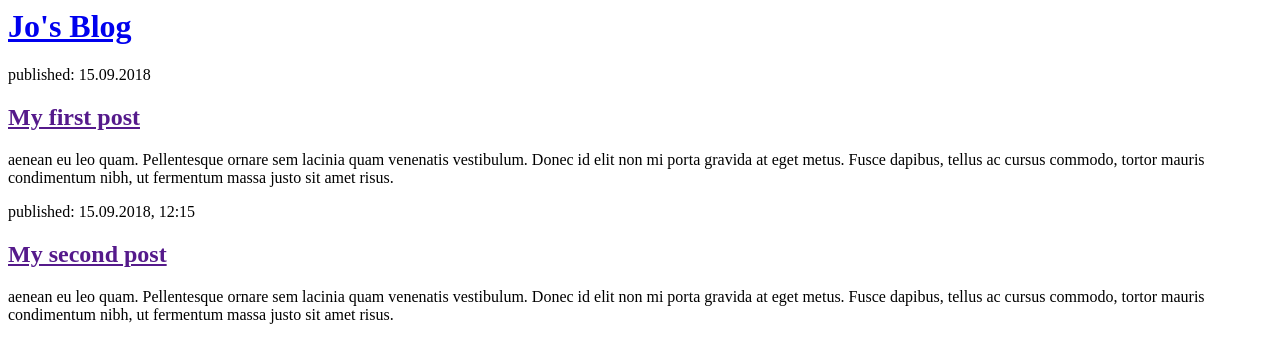
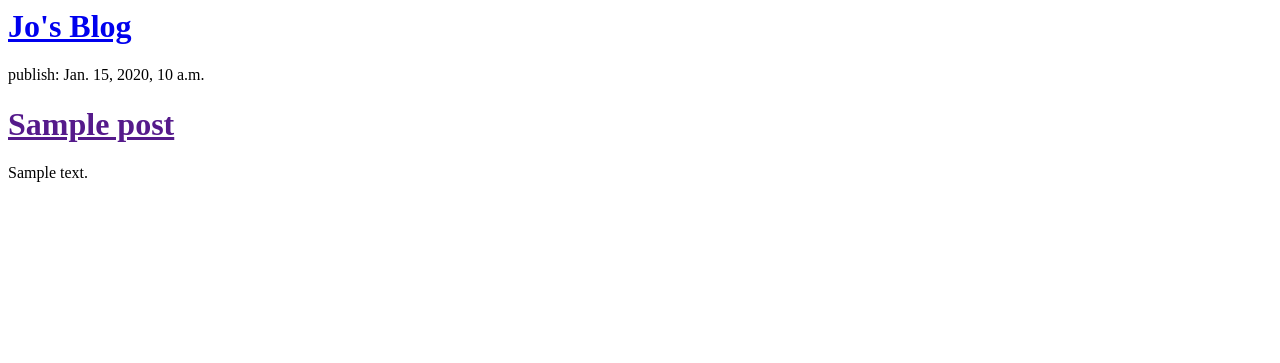
Before and after one commit to codingdragonfly/my-first-blog, a Django app: template blog/templates/blog/post_list.html in a window 1280 px wide. Shown: the top 363 px of the page. Run offline with Django 3.2, Linux system fonts and the light colour scheme; the template is opened without the code that fills it: values that come from a table or form of the project are taken from there, others are empty; tables that the repository leaves empty hold one stand-in row (values such as "Sample post"); parts of the project's set-up code (start-up, migrations or seed data) failed here and were passed over.

Commit message:
adjusted templates

```diff
--- a/blog/templates/blog/post_list.html
+++ b/blog/templates/blog/post_list.html
@@ -6,17 +6,12 @@
 	<div>
 		<h1> <a href="/">Jo's Blog</a></h1>
 	</div>
-
+{% for post in posts %}
 	<div>
-		<p>published: 15.09.2018</p>
-		<h2><a href="">My first post</a></h2>
-		<p>aenean eu leo quam. Pellentesque ornare sem lacinia quam venenatis vestibulum. Donec id elit non mi porta gravida at eget metus. Fusce dapibus, tellus ac cursus commodo, tortor mauris condimentum nibh, ut fermentum massa justo sit amet risus.</p>
+		<p>publish: {{ post.published_date }} </p>
+		<h1><a href="">{{ post.title }}</a></h1>
+		<p>{{ post.text |linebreaksbr }}</p>
 	</div>
-
-	<div>
-		<p>published: 15.09.2018, 12:15</p>
-		<h2><a href="">My second post</a></h2>
-		<p>aenean eu leo quam. Pellentesque ornare sem lacinia quam venenatis vestibulum. Donec id elit non mi porta gravida at eget metus. Fusce dapibus, tellus ac cursus commodo, tortor mauris condimentum nibh, ut fermentum massa justo sit amet risus.</p>
-	</div>
+{% endfor %}
 </body>
 </html>
--- a/blog/views.py
+++ b/blog/views.py
@@ -1,5 +1,9 @@
 from django.shortcuts import render
+from .models import Post
+from django.utils import timezone
 
 def post_list(request):
-	return render(request, 'blog/post_list.html', {})
+	posts = Post.objects.filter(published_date__lte=timezone.now()).order_by('published_date')
+	return render(request, 'blog/post_list.html', {'posts':posts})
+
 # Create your views here.
```
